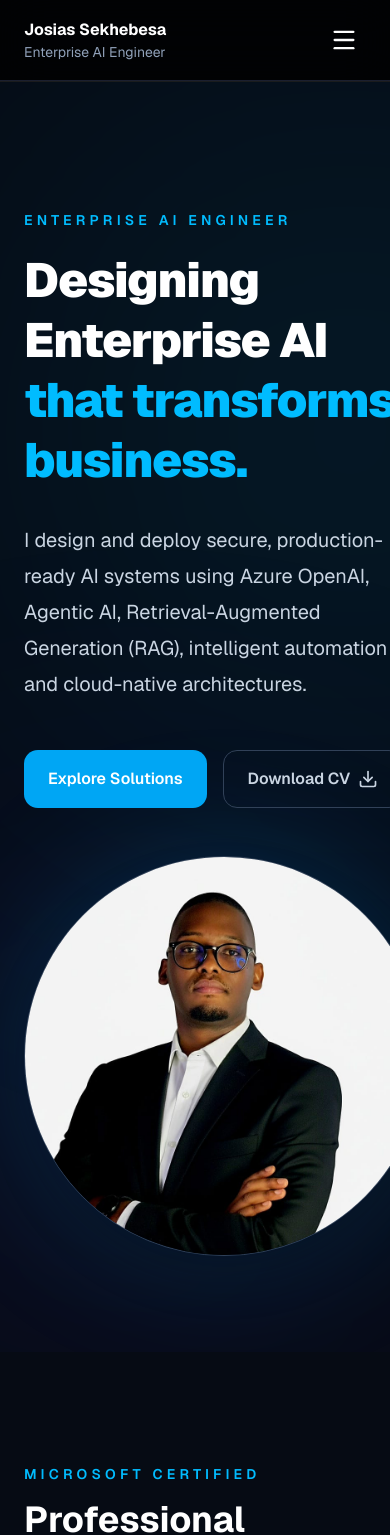
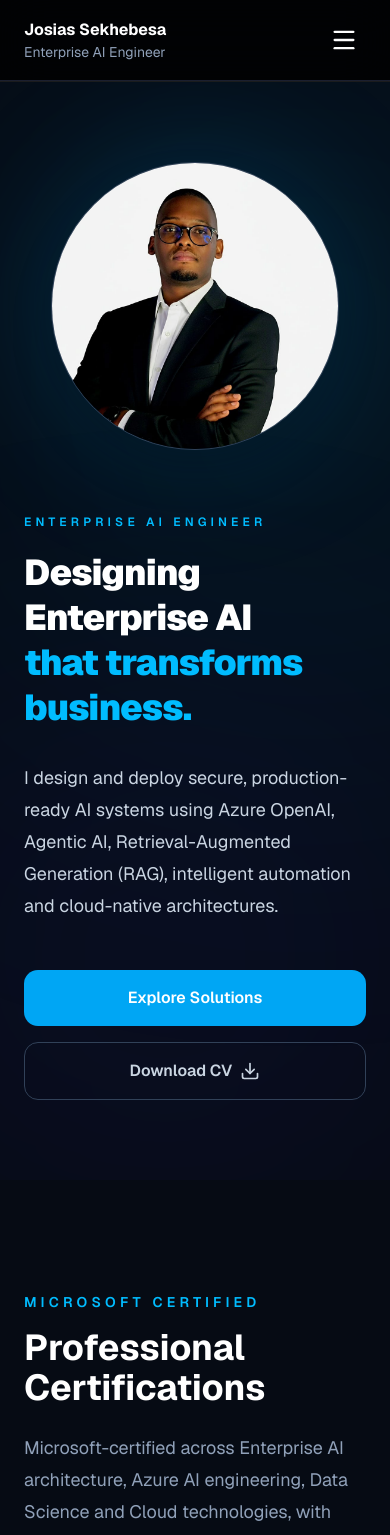
Before and after one commit to Josias-1/josiassekhebesa-portfolio, a Next.js app: page / in a window 390 px wide. Shown: the top 1535 px of the page. Built offline with nearby package versions, Linux system fonts and the light colour scheme.

Commit message:
fix: mobile view alignment

```diff
--- a/components/sections/Hero.tsx
+++ b/components/sections/Hero.tsx
@@ -1,4 +1,5 @@
 import Image from "next/image";
+import Link from "next/link";
 import { Download } from "lucide-react";
 
 import Container from "@/components/layout/Container";
@@ -6,34 +7,82 @@ import { profile } from "@/data/profile";
 
 export default function Hero() {
   return (
-    <section className="relative overflow-hidden pt-32 pb-24 lg:pt-40">
+    <section className="relative overflow-x-hidden overflow-y-hidden pt-20 pb-20 sm:pt-24 lg:pt-36 lg:pb-28">
 
       {/* Background */}
       <div className="pointer-events-none absolute inset-0 -z-10">
 
-        <div className="absolute left-0 top-0 h-[700px] w-[700px] rounded-full bg-sky-500/10 blur-[180px]" />
+        <div className="absolute left-0 top-0 h-[600px] w-[600px] rounded-full bg-sky-500/10 blur-[180px]" />
 
-        <div className="absolute right-0 bottom-0 h-[500px] w-[500px] rounded-full bg-indigo-600/10 blur-[150px]" />
+        <div className="absolute right-0 bottom-0 h-[450px] w-[450px] rounded-full bg-indigo-600/10 blur-[150px]" />
 
       </div>
 
-
       <Container>
 
-        <div className="grid lg:grid-cols-2 gap-12 items-center">
+        <div className="grid items-center gap-16 lg:grid-cols-2">
 
+          {/* Mobile: Image first | Desktop: Text first */}
 
-          {/* Hero Content */}
-          <div className="relative z-10">
+          <div className="order-1 flex justify-center lg:order-2 lg:justify-end">
 
+            <div className="relative">
 
-            <p className="mb-5 text-sm font-semibold uppercase tracking-[0.3em] text-sky-400">
+              {/* Glow */}
+              <div className="absolute inset-0 rounded-full bg-sky-500/20 blur-3xl" />
+
+              <div
+                className="
+                  relative
+                  h-72
+                  w-72
+                  overflow-hidden
+                  rounded-full
+                  border
+                  border-slate-700
+                  shadow-2xl
+
+                  sm:h-80
+                  sm:w-80
+
+                  lg:h-[420px]
+                  lg:w-[420px]
+                "
+              >
+                <Image
+                  src="/images/josias-profile.jpg"
+                  alt="Josias Sekhebesa - Enterprise AI Engineer"
+                  fill
+                  priority
+                  className="object-cover"
+                />
+              </div>
+
+            </div>
+
+          </div>
+
+          {/* Content */}
+
+          <div className="order-2 relative z-10 lg:order-1">
+
+            <p className="mb-5 text-xs font-semibold uppercase tracking-[0.35em] text-sky-400 sm:text-sm">
               {profile.title}
             </p>
 
+            <h1
+              className="
+                text-4xl
+                font-black
+                leading-tight
+                tracking-tight
+                text-white
 
-            <h1 className="text-5xl font-black leading-tight tracking-tight text-white md:text-6xl">
-
+                sm:text-5xl
+                md:text-6xl
+                lg:text-7xl
+              "
+            >
               Designing Enterprise AI
 
               <br />
@@ -44,70 +93,81 @@ export default function Hero() {
 
             </h1>
 
+            <p
+              className="
+                mt-8
+                max-w-xl
+                text-lg
+                leading-8
+                text-slate-300
 
-            <p className="mt-8 max-w-3xl text-xl leading-9 text-slate-300">
+                sm:text-xl
+                sm:leading-9
+              "
+            >
               {profile.description}
             </p>
 
+            {/* Buttons */}
 
-            <div className="mt-12 flex flex-wrap gap-4">
+            <div className="mt-12 flex flex-col gap-4 sm:flex-row">
 
+              <Link
+                href="/solutions"
+                className="
+                  inline-flex
+                  w-full
+                  items-center
+                  justify-center
+                  rounded-xl
+                  bg-sky-500
+                  px-6
+                  py-4
+                  font-semibold
+                  text-white
+                  transition
+                  hover:bg-sky-600
 
-              <a
-                href="#solutions"
-                className="inline-flex items-center rounded-xl bg-sky-500 px-6 py-4 font-semibold text-white transition hover:bg-sky-600"
+                  sm:w-auto
+                "
               >
                 Explore Solutions
-              </a>
-
+              </Link>
 
               <a
                 href="/JosiasSekhebesa_Summarized_Resume_072026.pdf"
                 target="_blank"
                 rel="noopener noreferrer"
                 download
-                className="inline-flex items-center rounded-xl border border-slate-700 px-6 py-4 font-semibold text-slate-300 transition hover:border-sky-500 hover:text-white"
+                className="
+                  inline-flex
+                  w-full
+                  items-center
+                  justify-center
+                  rounded-xl
+                  border
+                  border-slate-700
+                  px-6
+                  py-4
+                  font-semibold
+                  text-slate-300
+                  transition
+                  hover:border-sky-500
+                  hover:text-white
+
+                  sm:w-auto
+                "
               >
                 Download CV
+
                 <Download className="ml-2 h-5 w-5" />
               </a>
-
-
-            </div>
-
-
-          </div>
-
-
-
-          {/* Profile Image */}
-          <div className="flex justify-center lg:justify-end lg:-translate-y-19">
-
-            <div className="relative">
-
-              {/* Glow */}
-              <div className="absolute inset-0 rounded-full bg-sky-500/20 blur-3xl" />
-
-
-              <div className="relative h-100 w-100 overflow-hidden rounded-full border border-slate-700 shadow-2xl">
-
-                <Image
-                  src="/images/josias-profile.jpg"
-                  alt="Josias Sekhebesa - Enterprise AI Engineer"
-                  fill
-                  priority
-                  className="object-cover"
-                />
-
-              </div>
 
             </div>
 
           </div>
 
-
         </div>
-
 
       </Container>
 
```
